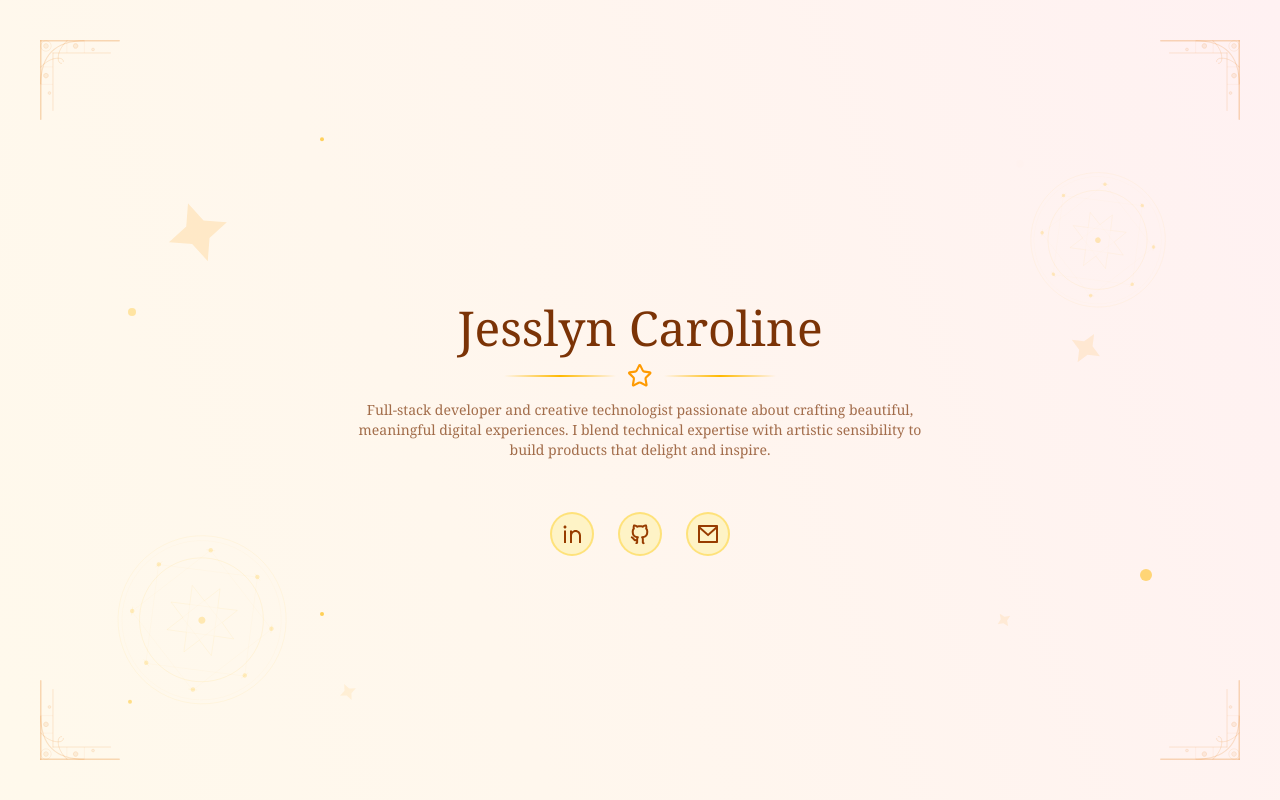
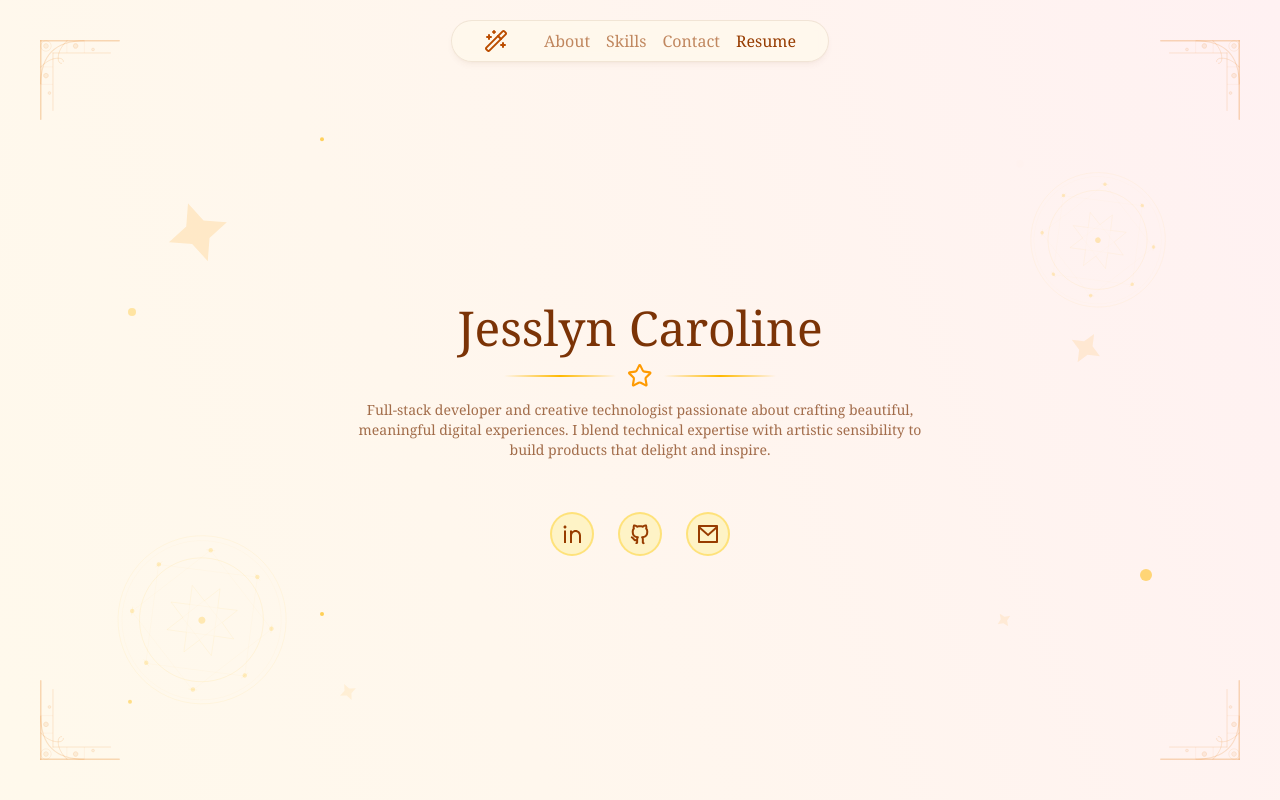
Before and after one commit to jesslyn-caroline/charolines-portfolio, a React (Vite) app: page / in a window 1280 px wide. Shown: the top 800 px of the page. Built offline with nearby package versions, Linux system fonts and the light colour scheme.

Commit message:
uncomment NavigationBar

```diff
--- a/src/App.tsx
+++ b/src/App.tsx
@@ -6,7 +6,7 @@ import Technology from "./sections/Technology"
 function App() {
   return (
     <div className={`w-full h-full flex justify-center pb-40`}>
-      {/* <NavigationBar /> */}
+      <NavigationBar />
 
       <div className={`max-w-480 min-h-screen w-screen h-fit flex flex-col justify-center`}>
         <Hero />
```
